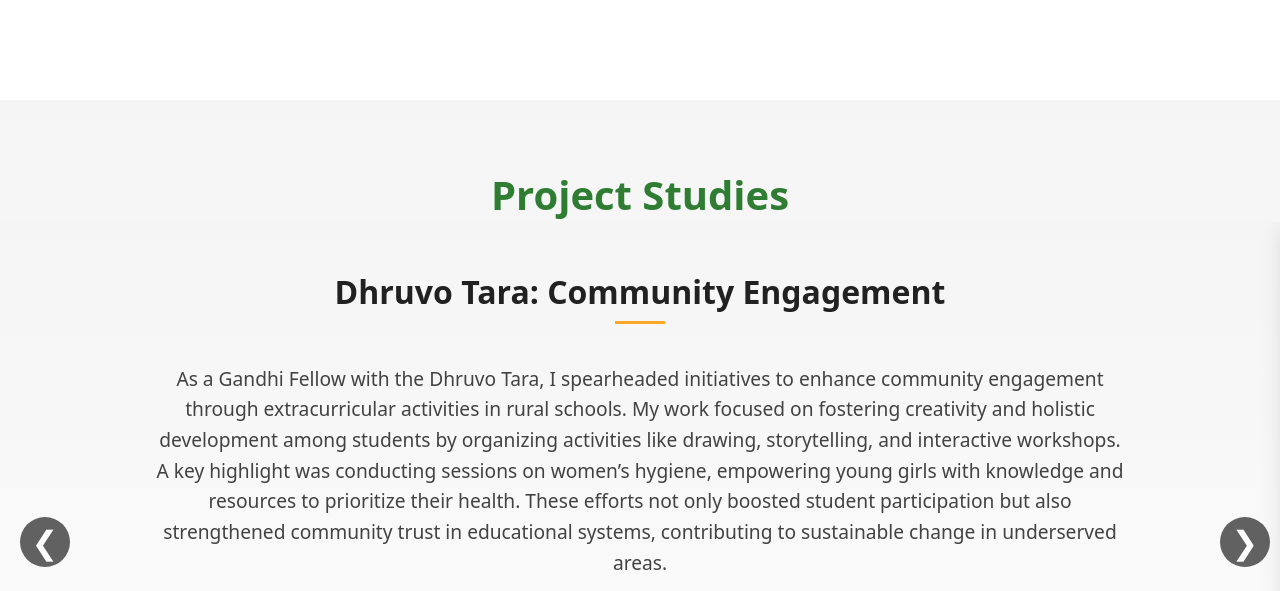
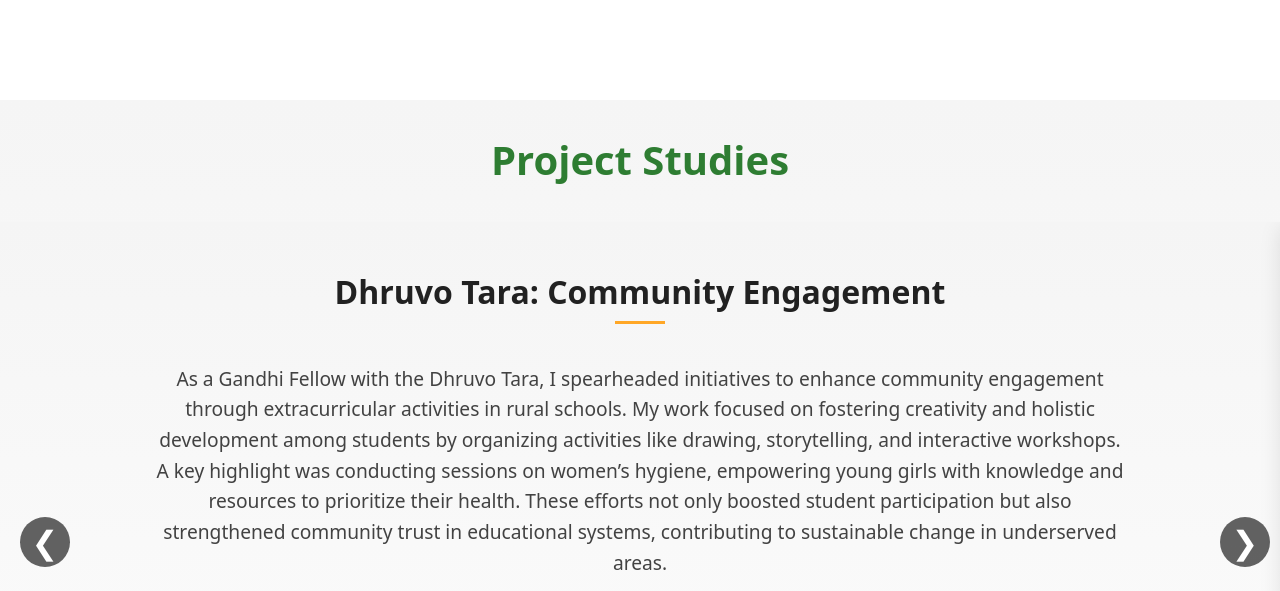
Before and after one commit to onlyvinit/shiwi, a plain HTML site: page shiwi/index.html in a window 1280 px wide. Shown: the part 2760-3351 px from the top of the page. Drawn offline with nearby package versions, Linux system fonts and the light colour scheme.

Commit message:
Update index.css

```diff
--- a/shiwi/css/index.css
+++ b/shiwi/css/index.css
@@ -356,7 +356,7 @@ main {
 .project-section h2 {
     font-size: 2.5rem;
     color: #2E7D32;
-    margin-top: 35px;
+    margin-bottom: 35px;
     text-align: center;
 }
 
```
